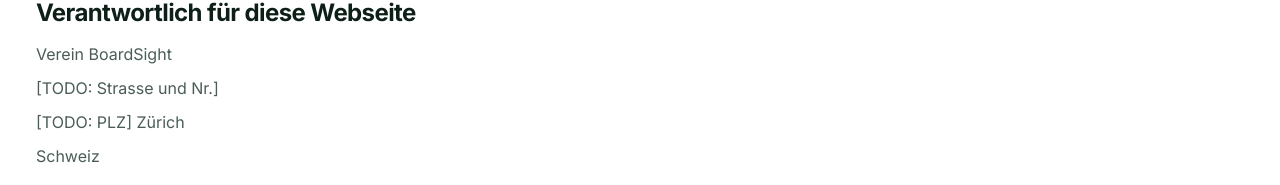
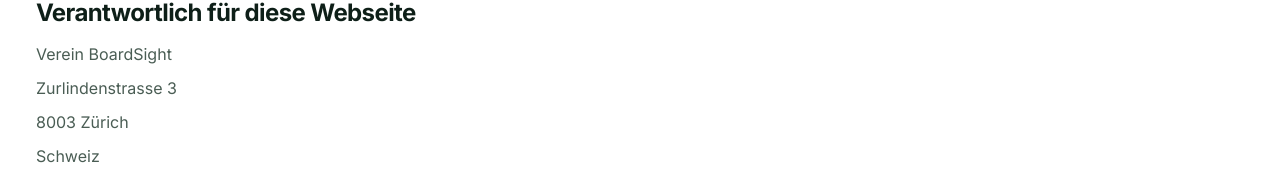
Before and after one commit to maxmeyerx1/boardsight-website, a Next.js app: page /impressum in a window 1280 px wide. Shown: the part 522-707 px from the top of the page. Built offline with nearby package versions, Linux system fonts and the light colour scheme; no server answers.

Commit message:
Add postal address to config and legal pages
Co-Authored-By: Claude Opus 5.5 <noreply@anthropic.com>

```diff
--- a/src/config/site.ts
+++ b/src/config/site.ts
@@ -60,8 +60,8 @@ export const siteConfig: SiteConfig = {
     email: "info@boardsight.ch",
     /** Leer = Telefonzeile wird nicht angezeigt. */
     phone: "",
-    street: "[TODO: Strasse und Nr.]",
-    postalCode: "[TODO: PLZ]",
+    street: "Zurlindenstrasse 3",
+    postalCode: "8003",
     city: "Zürich",
     country: "Schweiz",
   },
--- a/src/content/legal.ts
+++ b/src/content/legal.ts
@@ -25,7 +25,7 @@ export const impressum: LegalPage = {
   sections: [
     {
       heading: "Verantwortlich für diese Webseite",
-      paragraphs: ["Verein BoardSight", "[TODO: Strasse und Nr.]", "[TODO: PLZ] Zürich", "Schweiz"],
+      paragraphs: ["Verein BoardSight", "Zurlindenstrasse 3", "8003 Zürich", "Schweiz"],
     },
     {
       heading: "Kontakt",
@@ -58,7 +58,7 @@ export const datenschutz: LegalPage = {
     {
       heading: "1. Verantwortliche Stelle",
       paragraphs: [
-        "Verein BoardSight, [TODO: Strasse und Nr.], [TODO: PLZ] Zürich, Schweiz.",
+        "Verein BoardSight, Zurlindenstrasse 3, 8003 Zürich, Schweiz.",
         "Kontakt für Datenschutzanfragen: info@boardsight.ch",
       ],
     },
```
